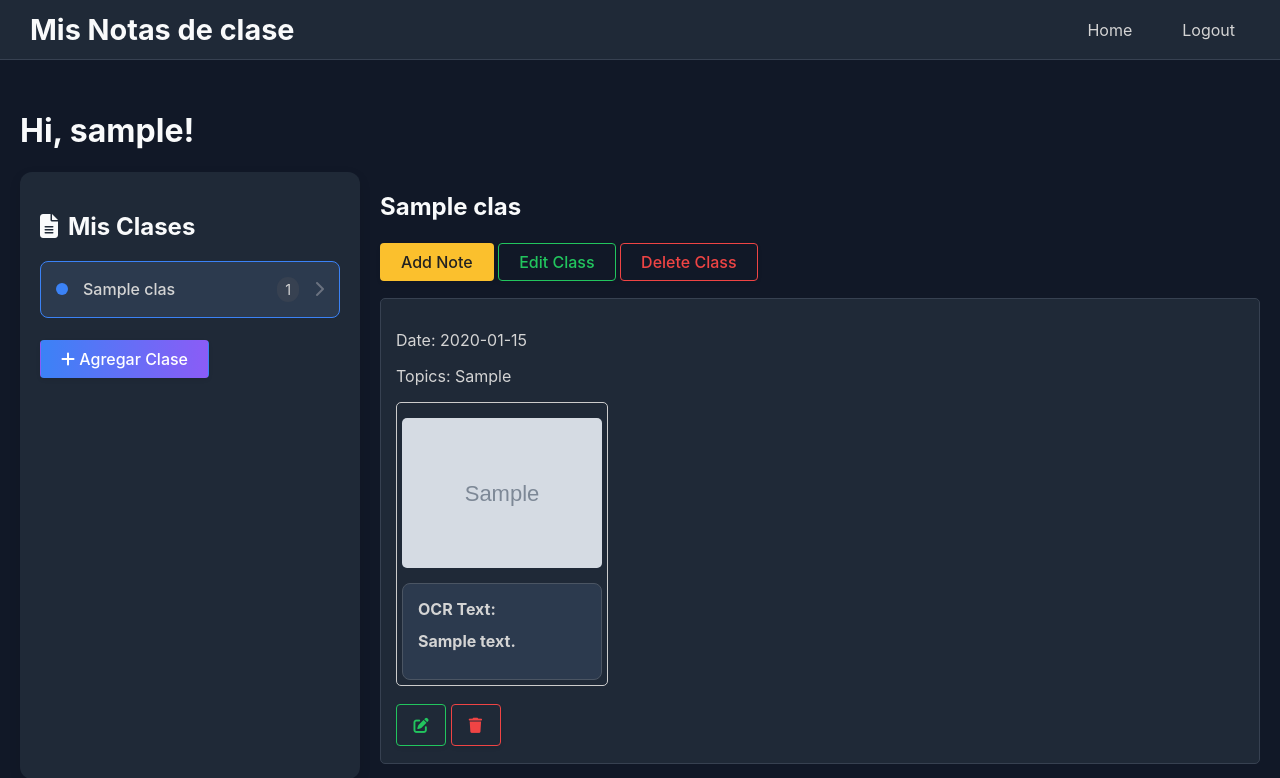
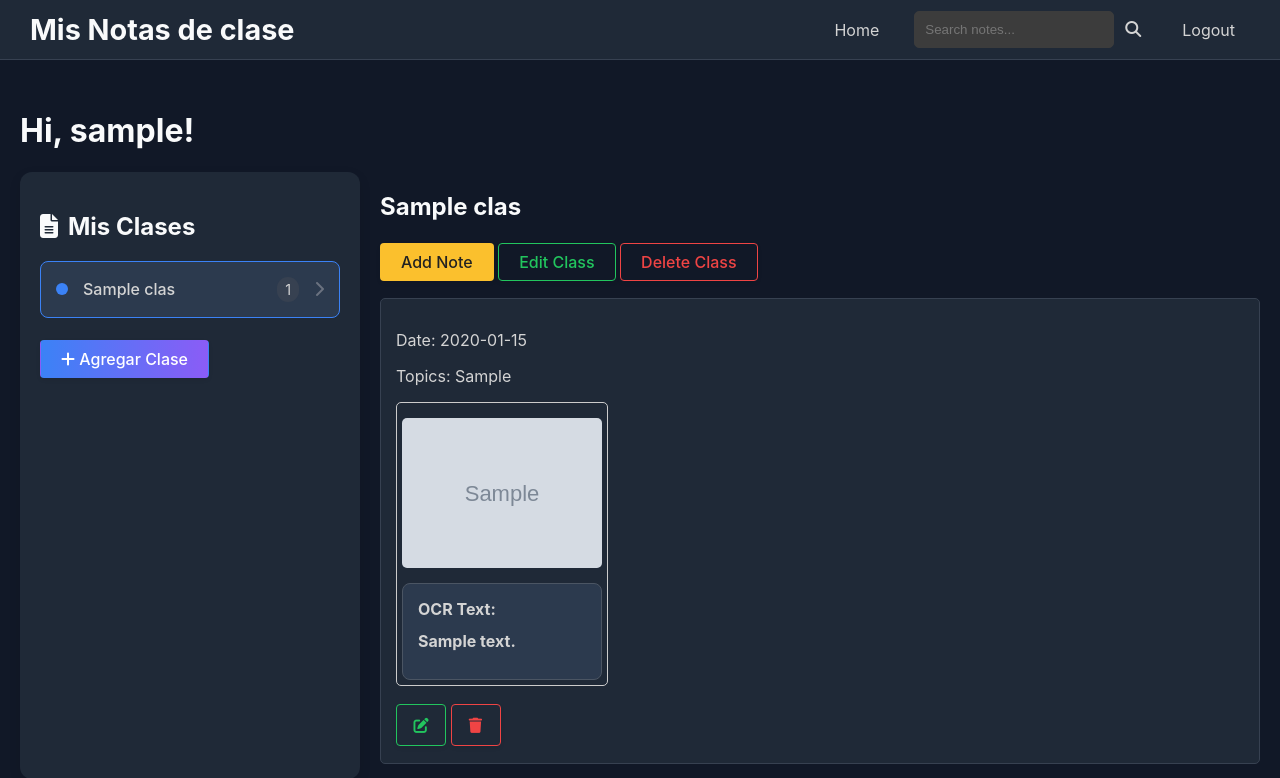
Before and after one commit to Heavyblade/notebook_sharer, a Flask app: page / in a window 1280 px wide. Shown: the top 778 px of the page. Run offline with Flask 3, Linux system fonts and the light colour scheme; a user stored in the database is signed in; tables that the repository leaves empty hold one stand-in row (values such as "Sample post"); grey boxes marked "Sample" are stand-in pictures; some libraries are stand-ins or nearby versions.

Commit message:
Barra de busqueda

```diff
--- a/app/forms.py
+++ b/app/forms.py
@@ -37,3 +37,7 @@ class NoteForm(FlaskForm):
     topics = StringField('Topics', validators=[DataRequired()])
     images = MultipleFileField('Images', validators=[DataRequired(), FileAllowed(['jpg', 'png'], 'Images only!')])
     submit = SubmitField('Submit')
+
+class SearchForm(FlaskForm):
+    query = StringField('Search', validators=[DataRequired()])
+    submit = SubmitField('Search')
--- a/app/routes.py
+++ b/app/routes.py
@@ -1,6 +1,6 @@
 from flask import render_template, flash, redirect, url_for, request
 from app import app, db
-from app.forms import LoginForm, RegistrationForm, ClassForm, NoteForm
+from app.forms import LoginForm, RegistrationForm, ClassForm, NoteForm, SearchForm
 from flask_login import current_user, login_user, logout_user, login_required
 from app.models import User, Class, Note, NoteImage
 from sqlalchemy import or_
@@ -40,22 +40,34 @@ def get_ocr_text(image_path):
     response = llm.invoke([message])
     return response.content
 
-@app.route('/')
-@app.route('/index')
-@app.route('/index/<int:class_id>')
+@app.route('/', methods=['GET', 'POST'])
+@app.route('/index', methods=['GET', 'POST'])
+@app.route('/index/<int:class_id>', methods=['GET', 'POST'])
 @login_required
 def index(class_id=None):
+    search_form = SearchForm()
+    query = request.args.get('query')
+
     classes = Class.query.filter_by(user_id=current_user.id).all()
-    if class_id is None and classes:
-        selected_class = classes[0]
+
+    if query:
+        # If there is a search query, filter notes based on the query
+        notes_query = Note.query.join(Class).filter(Class.user_id == current_user.id)
+        notes_query = notes_query.join(NoteImage).filter(NoteImage.ocr_text.contains(query))
+        notes = notes_query.all()
+        selected_class = None  # No specific class is selected when searching
     else:
-        selected_class = Class.query.get(class_id)
+        # Default behavior: show notes for the selected class
+        if class_id is None and classes:
+            selected_class = classes[0]
+        else:
+            selected_class = Class.query.get(class_id)
 
-    notes = []
-    if selected_class:
-        notes = Note.query.filter_by(class_id=selected_class.id).all()
+        notes = []
+        if selected_class:
+            notes = Note.query.filter_by(class_id=selected_class.id).all()
 
-    return render_template('index.html', title='Home', classes=classes, notes=notes, selected_class=selected_class)
+    return render_template('index.html', title='Home', classes=classes, notes=notes, selected_class=selected_class, search_form=search_form, query=query)
 
 @app.route('/login', methods=['GET', 'POST'])
 def login():
--- a/app/static/style.css
+++ b/app/static/style.css
@@ -664,3 +664,34 @@ form input[type="submit"]:hover {
     border-radius: 5px;
     text-align: left;
 }
+
+.search-form {
+    display: flex;
+    margin-top: 15px;
+    flex-direction: row !important; /* Override general form style */
+    align-items: center;
+    gap: 5px;
+    max-width: none; /* Override general form style */
+}
+
+.search-form input {
+    background-color: #3c3c3c;
+    border: 1px solid #3c3c3c;
+    color: #d4d4d4;
+    padding: 6px 10px;
+    border-radius: 5px;
+    width: 200px;
+}
+
+.search-form button {
+    background: transparent;
+    border: none;
+    color: #d4d4d4;
+    padding: 6px;
+    cursor: pointer;
+    font-size: 1em;
+}
+
+.search-form button:hover {
+    color: #fff;
+}
--- a/app/templates/base.html
+++ b/app/templates/base.html
@@ -18,6 +18,10 @@
             <a href="{{ url_for('login') }}">Login</a>
             <a href="{{ url_for('register') }}">Register</a>
             {% else %}
+            <form action="{{ url_for('index') }}" method="get" class="search-form">
+                {{ search_form.query(placeholder="Search notes...") }}
+                <button type="submit"><i class="fa fa-search"></i></button>
+            </form>
             <a href="{{ url_for('logout') }}">Logout</a>
             {% endif %}
         </div>
--- a/app/templates/index.html
+++ b/app/templates/index.html
@@ -22,7 +22,37 @@
             </a>
         </div>
         <div class="day-notes">
-            {% if selected_class %}
+            {% if query %}
+                <h2>Search Results for "{{ query }}"</h2>
+                {% if notes %}
+                    <p>{{ notes|length }} note(s) found.</p>
+                    {% for note in notes %}
+                        <div class="note">
+                            <p>Date: {{ note.date }}</p>
+                            <p>Topics: {{ note.topics }}</p>
+                            <div class="image-gallery">
+                                {% for image in note.images %}
+                                    <div class="image-container">
+                                        <img src="{{ url_for('static', filename='uploads/' + image.image_path) }}" width="200px">
+                                        {% if image.ocr_text %}
+                                        <div class="ocr-text">
+                                            <p><strong>OCR Text:</strong></p>
+                                            <div>{{ image.ocr_text | markdown }}</div>
+                                        </div>
+                                        {% endif %}
+                                    </div>
+                                {% endfor %}
+                            </div>
+                            <div class="note-actions">
+                                <a href="{{ url_for('edit_note', id=note.id) }}" class="btn-action btn-edit btn-icon" title="Edit Note"><i class="fa-solid fa-pen-to-square"></i></a>
+                                <a href="{{ url_for('delete_note', id=note.id) }}" class="btn-action btn-delete btn-icon" title="Delete Note"><i class="fa-solid fa-trash"></i></a>
+                            </div>
+                        </div>
+                    {% endfor %}
+                {% else %}
+                    <p>No results found for your search.</p>
+                {% endif %}
+            {% elif selected_class %}
                 <h2>{{ selected_class.name }}</h2>
                 <a href="{{ url_for('add_note', class_id=selected_class.id) }}" class="btn-action btn-note">Add Note</a>
                 <a href="{{ url_for('edit_class', id=selected_class.id) }}" class="btn-action btn-edit">Edit Class</a>
```
